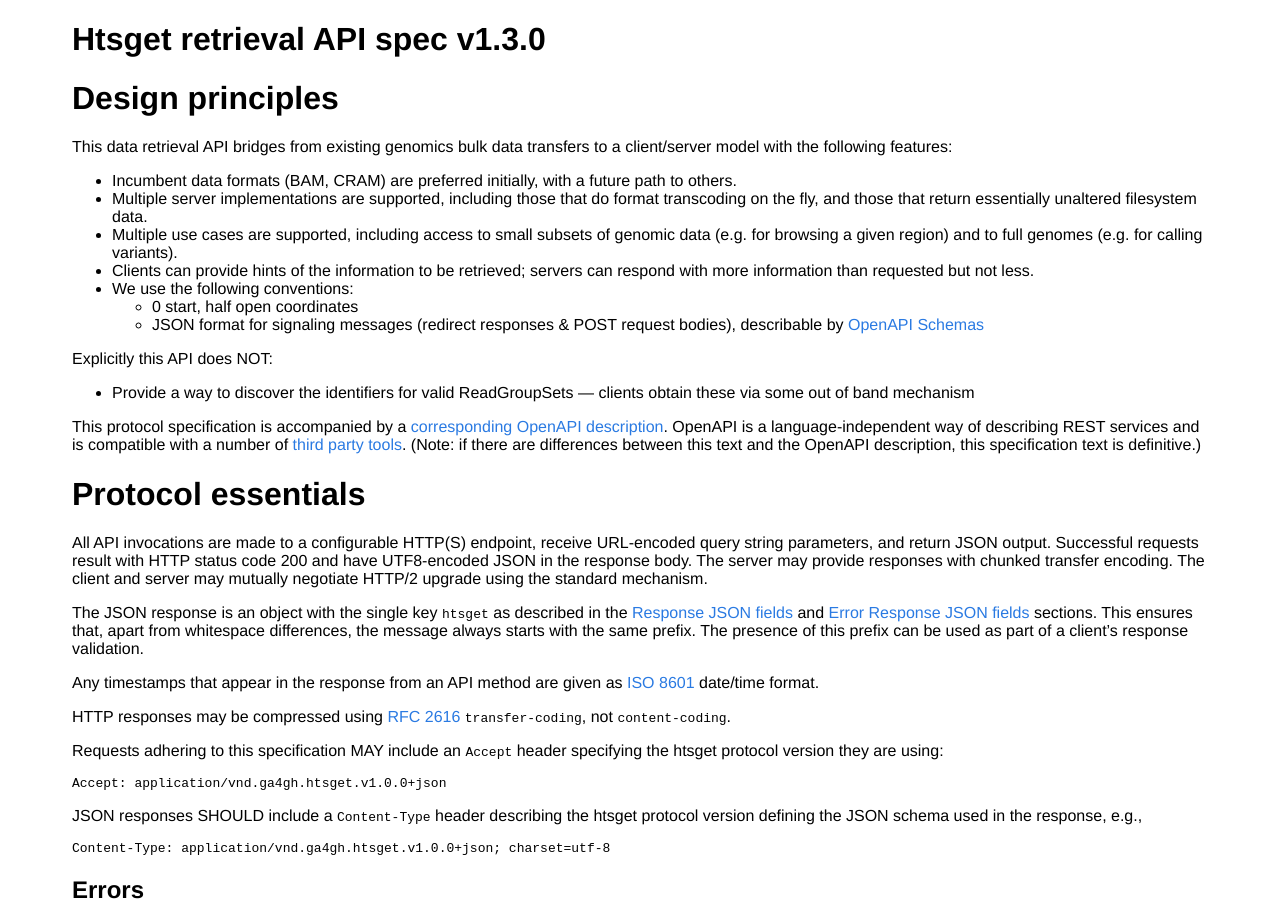
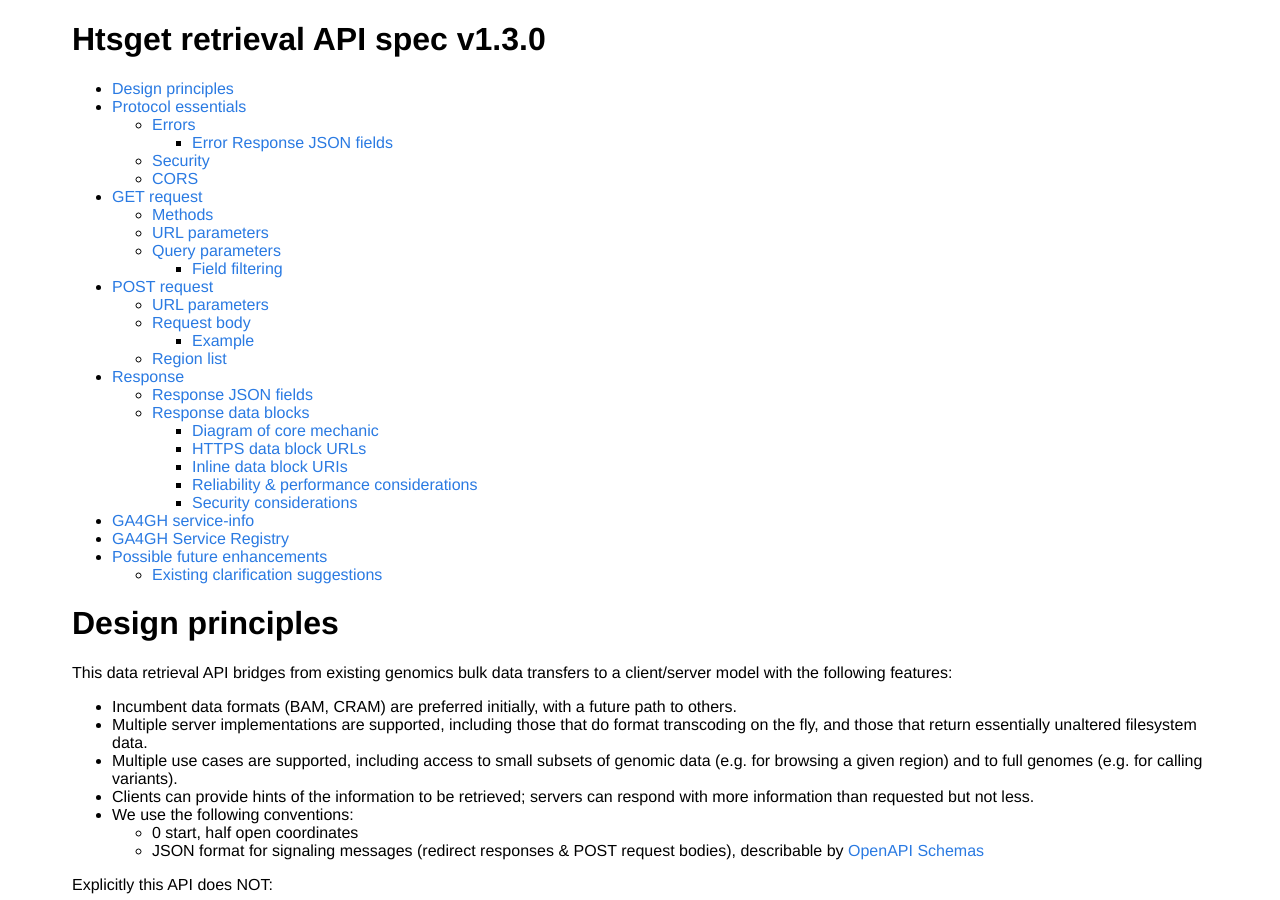
Before and after one commit to samtools/hts-specs, a Jekyll site: the page built from htsget.md, in a window 1280 px wide and 900 px high. Built offline with Jekyll 4.4.1, drawn with Linux system fonts in a browser that asks for light colours.

Commit message:
htsget.md: add table of contents

```diff
--- a/htsget.md
+++ b/htsget.md
@@ -5,6 +5,10 @@ suppress_footer: true
 ---
 
 # Htsget retrieval API spec v1.3.0
+{:.no_toc}
+
+* Do not remove this line (it will not be displayed)
+{:toc}
 
 # Design principles
 
```
